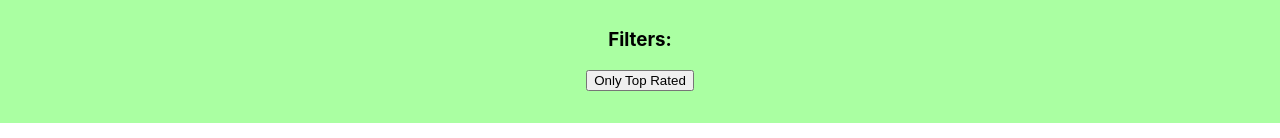
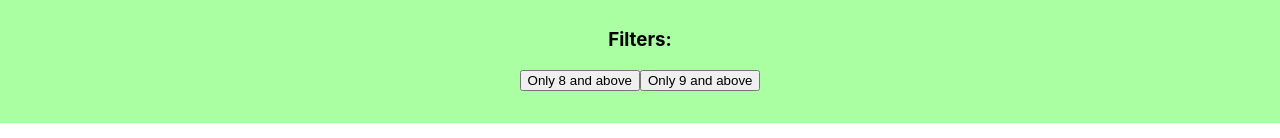
Before and after one commit to Ironmaidens-Ironhack-Jan-2022/react-popcorn-time, a React (Create React App) app: page / in a window 1280 px wide. Shown: the part 250-388 px from the top of the page. Built offline with nearby package versions, Linux system fonts and the light colour scheme.

Commit message:
pass a callback to the child component

```diff
--- a/src/App.js
+++ b/src/App.js
@@ -1,6 +1,5 @@
 import { useState } from "react";
 import moviesArr from "./data/movies.json";
-
 import './App.css';
 import Footer from './components/Footer';
 import Header from './components/Header';
@@ -11,10 +10,9 @@ function App() {
 
   const [movies, setMovies] = useState(moviesArr);
 
-
-  const filterTopRated = () => {
-      const newList = movies.filter( (element) => {
-        return element.rating >= 9
+  const filterTopRated = (minRating = 9) => {
+      const newList = moviesArr.filter( (element) => {
+        return element.rating >= minRating;
       });
       setMovies(newList);
   }
--- a/src/components/Controls.js
+++ b/src/components/Controls.js
@@ -4,7 +4,8 @@ function Controls(props) {
     return (
         <div className="Controls">
             <h3>Filters:</h3>
-            <button onClick={props.displayTop} >Only Top Rated</button>
+            <button onClick={ () => props.displayTop(8) } >Only 8 and above</button>
+            <button onClick={ () => props.displayTop(9) } >Only 9 and above</button>
         </div>
     );
 }
```
